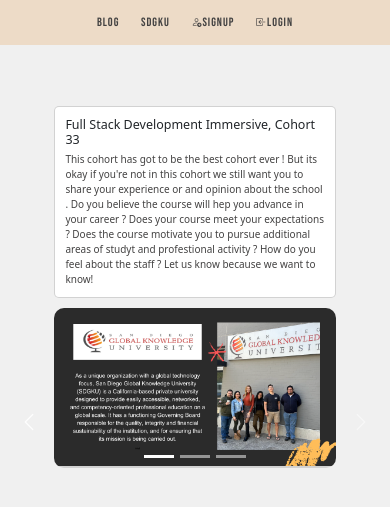
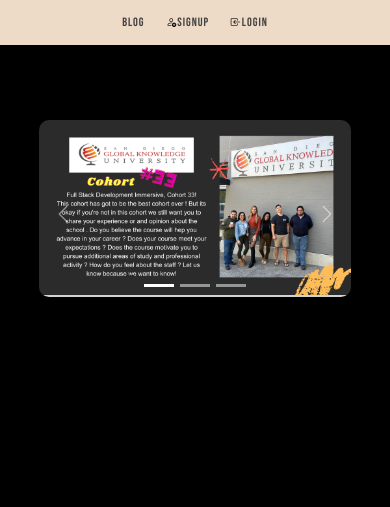
Before and after one commit to SaydeeG5/schoolblog, a Django app: page /home/ in a window 390 px wide. Shown: the top 507 px of the page. Run offline with Django 4.2, Linux system fonts and the light colour scheme; parts of the project's set-up code (start-up, migrations or seed data) failed here and were passed over; some libraries are stand-ins or nearby versions.

Commit message:
did more css

```diff
--- a/static/css/base.css
+++ b/static/css/base.css
@@ -4,45 +4,35 @@
 * {
     padding: 0;
     margin: 0;
-    color:  #434242;
+    color:  black;
 }
 
 h1 {
     font-family: 'Bebas Neue', cursive;
     font-size: 35px;
-    color:    #434242;
+    color:   white;
     text-align: center;
     margin-top: 25px;
     margin-bottom: 25px;
 }
 
 body{
-    background-color:#F0F0F0;
+    background-color:black;
 }
 
 
-/* ----------about.html paragraph ---------- */
+/* ----------about.html---------- */
 
-.about-p {
-    background-color: #F0EEED;
-    padding: 50px;
-    width: 70%;
-    font-family: 'Raleway', sans-serif;
-    font-size: 15px;
-    text-align: center;
-    margin: auto;
-    border-radius: 5px;
-}
 
-.aboutlogo {
-    width: 250px;
+.logo {
+    width: 83%;
     display: flex;
     justify-content: center;
     margin-left: auto;
     margin-right: auto;
     margin-bottom: 15px;
+    border-radius: 10px;
 }
-
 
 /* ----------home.html---------- */
 
@@ -51,36 +41,15 @@ body{
     border-radius: 10px;
 }
 
-#carouselExampleCaptions {
-    width: 70%;
-    margin-left: auto;
-    margin-right: auto;
-    position: relative;
-    margin-top: 3%;
-}
+main {
+        width: 83%;
+        display: flex;
+        justify-content: center;
+        margin-left: auto;
+        margin-right: auto;
+        margin-top: 75px;
+    }
 
-
-/* ----------home cards ----------*/
-.card {
-    border-radius: 5px;
-    overflow: hidden;
-}
-
-.card1 {
-    border-radius: 5px;
-    overflow: hidden;
-}
-
-
-main {
-    width: 100%;
-    display: flex;
-    flex-direction: row;
-    margin-right: auto;
-    margin-left: auto;
-    column-gap: 15px;
-    border-radius: 5px;
-}
 
 h4  {
     font-family: 'Bebas Neue', cursive;
@@ -108,16 +111,7 @@ h6 {
     margin-right: auto;
     text-transform: uppercase;
 }
-/* line 12 home.html  */
-#carouselExampleCaptions {
-    width: 75%;
 
-}
-/* line 20  home.html*/
-#topdivhome {
-    margin-top: 50px;
-    margin-bottom: 10px;
-}
 
 
 
@@ -224,14 +218,14 @@ nav.navbar {
     display: flex;
     flex-direction: row;
     justify-content: center;
-    background-color: #EDDBC7;
+    background-color: #F0F0F0;
     height:40px;
     word-spacing: 10px;
 }
 
 .baselink {
     text-transform: uppercase;
-    background-color: #EDDBC7;
+    background-color: #F0F0F0;
     color:#434242;
     font-weight: 400;
     letter-spacing: 1px;
@@ -362,7 +353,7 @@ nav.navbar {
         background-color: #EDDBC7;
     }
 
-    #about, #lasvegas {
+    #about, #sdgku {
         display:none;
     }
 
--- a/templates/pages/about.html
+++ b/templates/pages/about.html
@@ -8,10 +8,9 @@
 {% block content %}
 <h1>About Us</h1>
 <div class="aboutlogo">
-    <a class="linklogo" ><img class="logo" src="../static/images/forthpic.png"></a>
+    <a class="linklogo" ><img class="logo" src="../static/images/about.png"></a>
 </div>
 
-<p class="about-p"> We are Cohort 33. The best cohort that this course have ever had . We are from all over North America and all in a hybrid class. We only get to see each other once in a blue mmon. So we  want to connect with our fellow students and read about their experiences about our school. <br> <br>
-    Thank you for joining us. Let's enjoy sharing our stories!</p>
+
 
 {% endblock content %}
--- a/templates/pages/home.html
+++ b/templates/pages/home.html
@@ -16,51 +16,29 @@
         <button type="button" data-bs-target="#carouselExampleCaptions" data-bs-slide-to="2" aria-label="Slide 3"></button>
     </div>
 
-    <div id="topdivhome" class="card text-left">
-        <div id="toptexthome" class="card-body">
-            <h5 class="card-title">Full Stack Development Immersive, Cohort 33</h5>
-
-            <p class="card-text">
-                This cohort has got to be the best cohort ever ! But its okay if you're not in this cohort we still want you to share your experience or and opinion about the school . Do you believe the course will hep you advance in your career ? Does your course meet your expectations ? Does the course motivate you to pursue additional areas of studyt and profestional activity ? How do you feel about the staff ? Let us know because we want to know! </p>
-        </div>
-        <div >
-        </div>
-    </div>
 
     <div class="carousel-inner">
 
         <div class="carousel-item active">
-                <img src="../static/images/firstpic1.png" class="d-block w-100" alt="...">
+                <img src="../static/images/firstpic.png" class="d-block w-100" alt="...">
                 <div class="card text-left">
                 </div>
                 <div >
                 </div>
-                </div>
         </div>
 
         <div class="carousel-item">
-                <a href="https://www.instagram.com/p/BgdAZBnHVcD/?igshid=NzAzN2Q1NTE=">
-                    <img src="../static/images/secondpic.png" class="d-block w-100" alt="Gondola Ride , Venetian Las Vegas"></img>
+
+                <img src="../static/images/secondpic.png" class="d-block w-100" alt="Gondola Ride , Venetian Las Vegas"></img>
                 </a>
                 <div class="card text-left">
-                    <div class="card-body">
-
-                    </div>
-                    <div >
-                    </div>
                 </div>
         </div>
         <div class="carousel-item">
-            <a href="https://www.youtube.com/watch?v=6xBQFWItK9I">
+
                 <img src="../static/images/thirdpic.png" class="d-block w-100" alt="...">
-            </a>
-            <div class="card text-left">
-                <div class="card-body">
+                </a>
 
-                </div>
-                <div >
-                </div>
-            </div>
     </div>
                 </div>
                     <button class="carousel-control-prev" type="button" data-bs-target="#carouselExampleCaptions" data-bs-slide="prev">
```
Also changed, not shown: other parts of static/css/base.css (+41 -10 lines), db.sqlite3, static/images/about.png (added), static/images/firstpic.png, static/images/firstpic1.png (deleted), static/images/forthpic.png (deleted), 1 other file.
